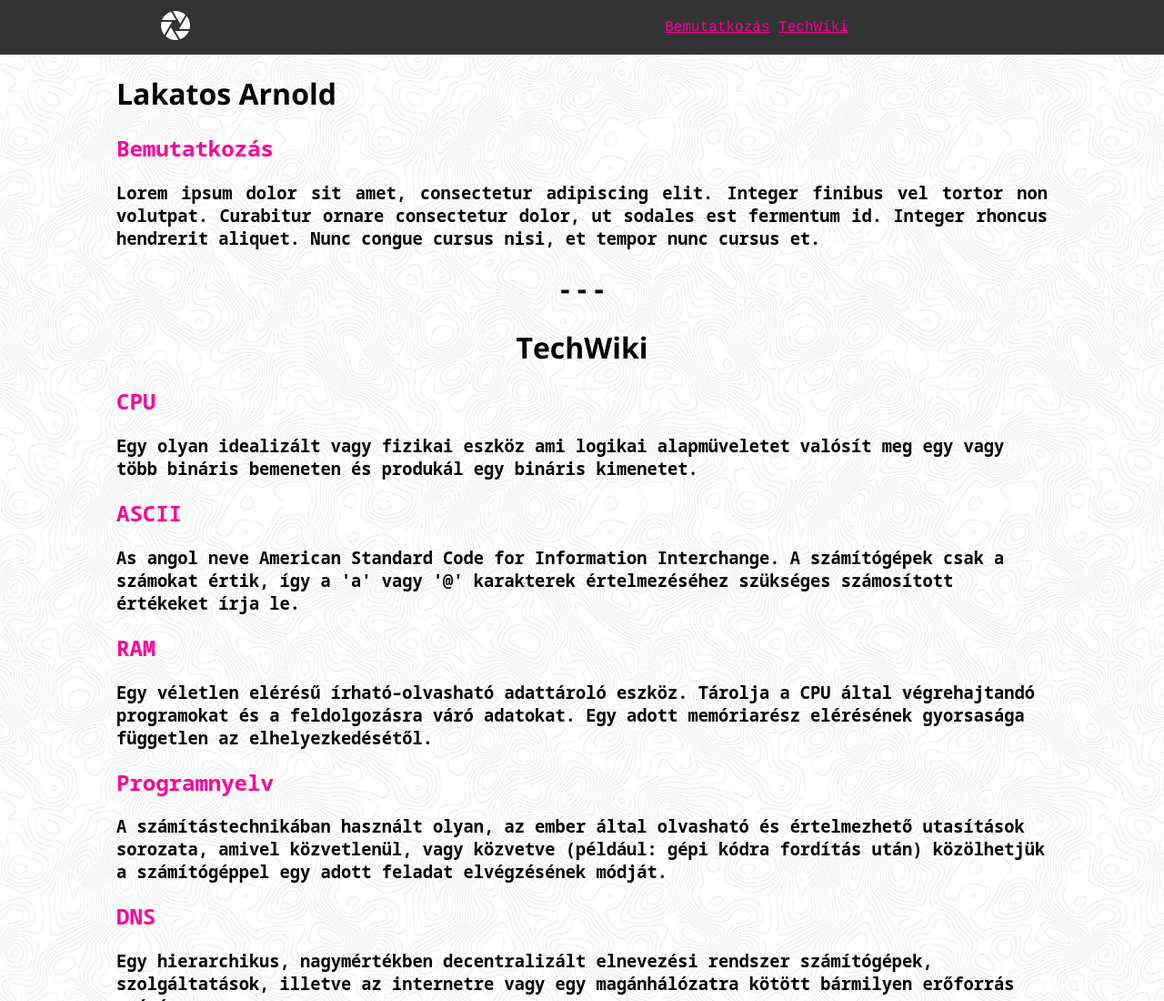
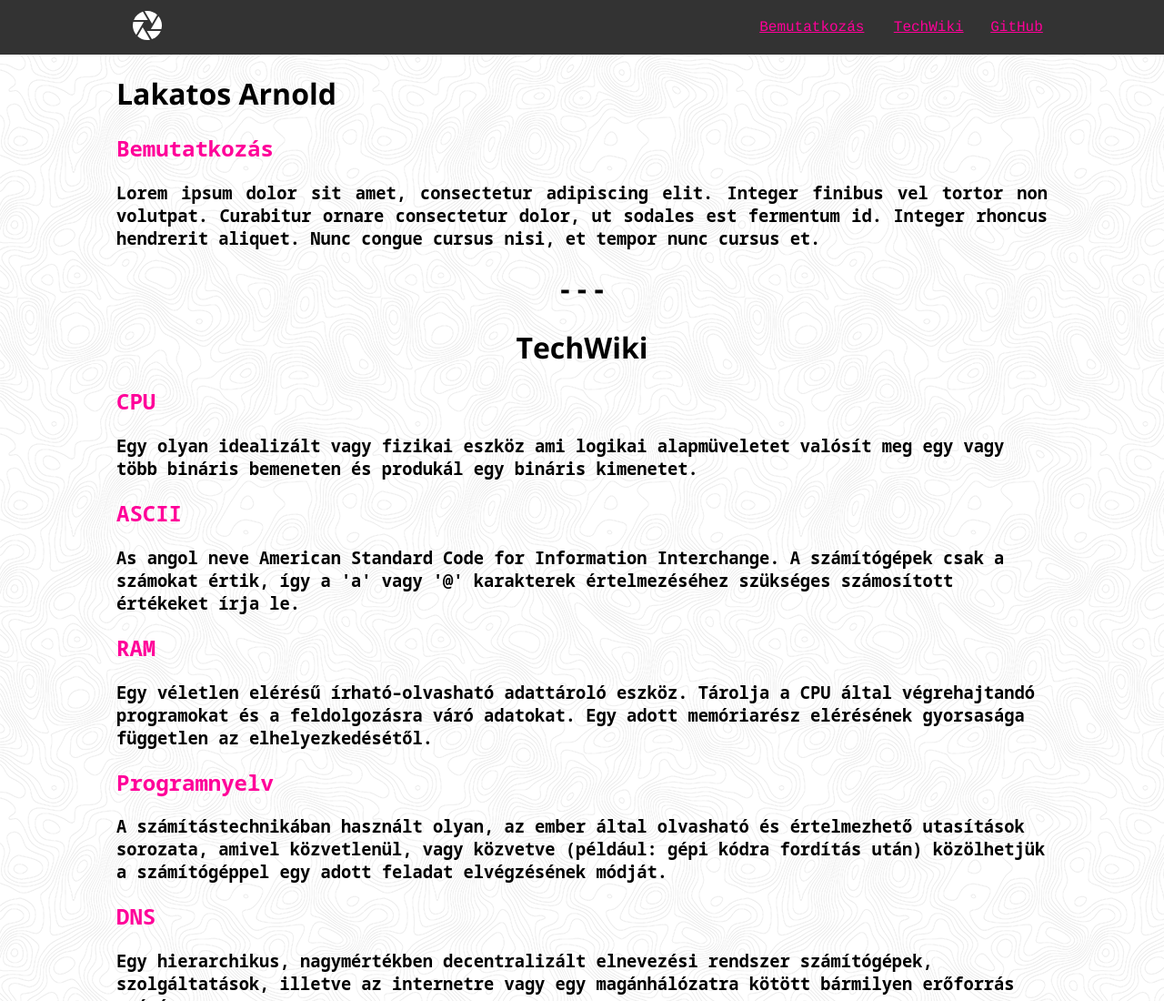
Before and after one commit to ArNickHuN/ArNickHuN.github.io, a plain HTML site: page index.html in a window 1280 px wide. Shown: the top 1100 px of the page at 91% size. Drawn offline with nearby package versions, Linux system fonts and the light colour scheme.

Commit message:
Add files via upload

```diff
--- a/index.html
+++ b/index.html
@@ -17,8 +17,13 @@
 <table style="width:100%; height:60px; background-color:#333333;">
 <tbody>
 <tr>
-<td width="30%"><img src="assets/aperture.svg" alt="logo"></td>
-<td>  <a href="#me">Bemutatkozás</a>  <a href="#wiki">TechWiki</a>  </td>
+<td width="10%"> </td>
+<td width="5%"> <img src="assets/aperture.svg" alt="logo"> </td>
+<td width="50%"> </td>
+<td width="10%"> <a href="#me">Bemutatkozás</a> </td>
+<td width="10%"> <a href="#wiki">TechWiki</a> </td>
+<td width="5%"> <a href="https://github.com/">GitHub</a> </td>
+<td width="10%"> </td>
 </tr>
 </tbody>
 </table>
```
